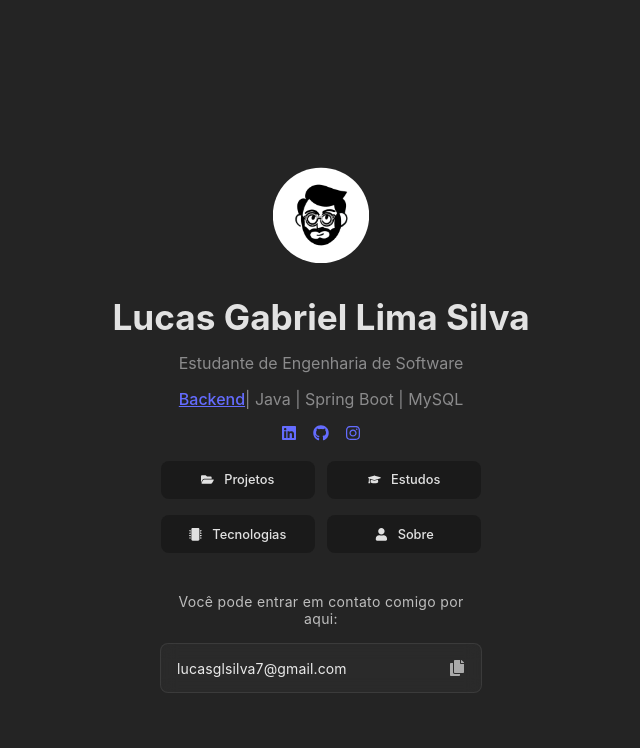
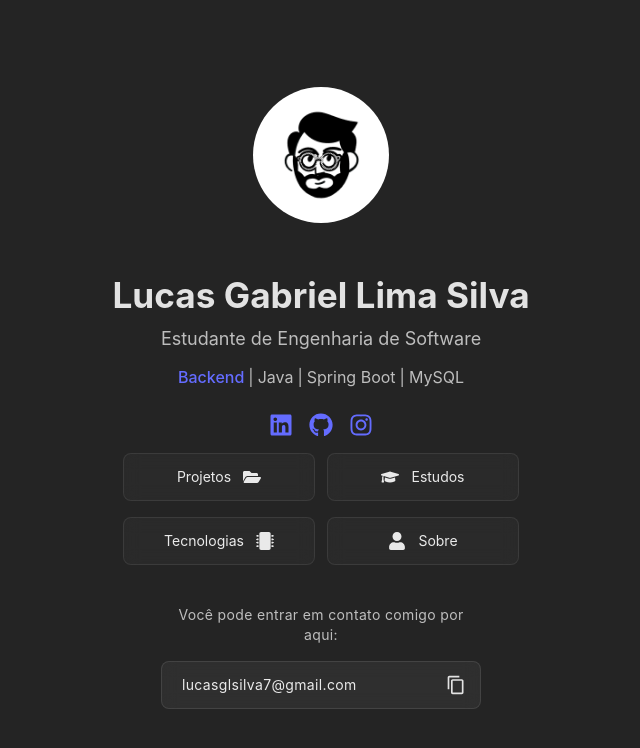
Before and after one commit to lucasgls/portifolio, a React (Vite) app: page / in a window 1280 px wide. Shown: the top 748 px of the page, without its empty margins (319-959 px from the left). Built offline with nearby package versions, Linux system fonts and the light colour scheme.

Commit message:
feat: melhorar arquitetura visual

```diff
--- a/package.json
+++ b/package.json
@@ -13,10 +13,12 @@
     "deploy": "gh-pages -d dist"
   },
   "dependencies": {
+    "@tailwindcss/vite": "^4.1.11",
     "lucide-react": "^0.487.0",
     "react": "^19.0.0",
     "react-dom": "^19.0.0",
-    "react-icons": "^5.5.0"
+    "react-icons": "^5.5.0",
+    "tailwindcss": "^4.1.11"
   },
   "devDependencies": {
     "@eslint/js": "^9.21.0",
--- /dev/null
+++ b/src/index.css
@@ -0,0 +1 @@
+@import "tailwindcss";
--- a/src/main.tsx
+++ b/src/main.tsx
@@ -1,8 +1,8 @@
 import React from 'react'
 import ReactDOM from 'react-dom/client'
 import App from './App.tsx'
+import './index.css'
 import './styles/globals.css'
-import './styles/home.css'
 
 ReactDOM.createRoot(document.getElementById('root')!).render(
   <React.StrictMode>
--- a/src/pages/Home/ContactSection/ContactSection.tsx
+++ b/src/pages/Home/ContactSection/ContactSection.tsx
@@ -1,21 +1,22 @@
-import { FaCopy } from 'react-icons/fa'
+import { MdContentCopy } from "react-icons/md";
 
 export default function ContactSection() {
   return (
-    <div className='container-copy'>
-      <p>Você pode entrar em contato comigo por aqui:</p>
-      <div className='copyDiv'>
+    <section className="flex flex-col items-center gap-4 mx-auto mt-6 mb-4 max-w-xs">
+      <p className="text-white/70 text-sm tracking-wide text-center">
+        Você pode entrar em contato comigo por aqui:
+      </p>
+
+      <div className="flex items-center w-full h-12 bg-white/5 rounded-lg border border-white/10 backdrop-blur-sm transition-all duration-200 ease-in-out hover:bg-white/6 hover:border-white/12">
         <input
           value="lucasglsilva7@gmail.com"
-          className="copyInput"
-          name='text'
-          type="text"
           readOnly
+          className="flex-1 bg-transparent px-5 text-white/90 text-sm outline-none border-none tracking-wide selection:bg-white/20"
         />
-        <button className='copyButton'>
-          <FaCopy />
+        <button className="flex items-center justify-center w-12 h-12 hover:text-white/90 active:scale-95">
+          <MdContentCopy className="w-5 h-5" />
         </button>
       </div>
-    </div>
-  )
+    </section>
+  );
 }
--- a/src/pages/Home/HeroSection/HeroSection.tsx
+++ b/src/pages/Home/HeroSection/HeroSection.tsx
@@ -2,44 +2,63 @@ import lucasLogo from '../../../assets/icon-face-whiteBG.png'
 import { FaLinkedin, FaGithub, FaInstagram } from 'react-icons/fa'
 
 export default function HeroSection() {
-    return(
-    <>
-        <div className="header">
+    return (
+        <div className="flex flex-col items-center text-center">
+            <div className="mb-6">
                 <a href="https://www.instagram.com/lucassgls/" target="_blank">
-                <img src={lucasLogo} className="logo" alt="Lucas logo"/>
+                    <img
+                        src={lucasLogo}
+                        className="h-40 p-3 rounded-full transition-all duration-300 hover:drop-shadow-[0_0_2em_rgba(244,244,244,0.67)]"
+                        alt="Lucas logo"
+                    />
                 </a>
             </div>
 
-        <div className='bio-header'>
-            <h1>Lucas Gabriel Lima Silva</h1>
-            <p>Estudante de Engenharia de Software</p>
-            <p>
-                <a href="https://www.alura.com.br/artigos/backend?srsltid=AfmBOorHIurbTU-VeUMK_uNDc7URi0UyhLlSD8AVWeMf_j1eYFgNifek" target='_blank'>
-                    <u>Backend</u>
+            <div className="mb-6">
+                <h1 className="text-4xl font-bold text-white/90 mb-2 leading-tight">Lucas Gabriel Lima Silva</h1>
+                <p className="text-white/70 text-lg mb-3">Estudante de Engenharia de Software</p>
+                <p className="text-white/70 text-base">
+                    <a
+                        href="https://www.alura.com.br/artigos/backend?srsltid=AfmBOorHIurbTU-VeUMK_uNDc7URi0UyhLlSD8AVWeMf_j1eYFgNifek"
+                        target='_blank'
+                        className="text-blue-400 hover:text-blue-300 underline transition-colors duration-200"
+                    >
+                        Backend
                     </a>
-                | Java | Spring Boot | MySQL
+                    <span className="mx-1">|</span>
+                    <span>Java</span>
+                    <span className="mx-1">|</span>
+                    <span>Spring Boot</span>
+                    <span className="mx-1">|</span>
+                    <span>MySQL</span>
                 </p>
             </div>
 
-        <div className='social'>
-            <div className='linkedin'>
-                <a href="https://www.linkedin.com/in/lucasgls/" target='_blank'>
+            <div className="flex gap-4">
+                <a
+                    href="https://www.linkedin.com/in/lucasgls/"
+                    target='_blank'
+                    className="text-2xl text-white/70 hover:text-blue-400 transition-colors duration-200"
+                >
                     <FaLinkedin />
                 </a>
-            </div>
 
-            <div className='github'>
-                <a href="https://github.com/lucasgls" target='_blank'>
+                <a
+                    href="https://github.com/lucasgls"
+                    target='_blank'
+                    className="text-2xl text-white/70 hover:text-white transition-colors duration-200"
+                >
                     <FaGithub />
                 </a>
-            </div>
 
-            <div className='instagram'>
-                <a href="https://www.instagram.com/lucassgls/" target='_blank'>
+                <a
+                    href="https://www.instagram.com/lucassgls/"
+                    target='_blank'
+                    className="text-2xl text-white/70 hover:text-pink-400 transition-colors duration-200"
+                >
                     <FaInstagram />
                 </a>
             </div>
         </div>
-    </>
     )
 }
--- a/src/pages/Home/Home.tsx
+++ b/src/pages/Home/Home.tsx
@@ -9,7 +9,7 @@ interface HomeProps {
 
 export default function Home({ onNavigate, currentPage }: HomeProps) {
   return (
-    <div className="home-page">
+    <div className="min-h-screen flex flex-col justify-center items-center text-center p-8">
       <HeroSection />
       <NavigationButtons onNavigate={onNavigate} currentPage={currentPage} />
       <ContactSection />
--- a/src/pages/Home/NavigationButtons/NavigationButtons.tsx
+++ b/src/pages/Home/NavigationButtons/NavigationButtons.tsx
@@ -11,28 +11,31 @@ export default function NavigationButtons({ onNavigate }: NavigationButtonsProps
   }
 
   return (
-    <div className="container">
-      <div className="container1">
-        <button onClick={() => handleNavigation('projects')}>
-          <FaFolderOpen />
-          <p>Projetos</p>
+    <div className="flex gap-3 flex-wrap justify-center items-center my-4">
+      <div className="flex flex-col gap-4">
+        <button
+          onClick={() => handleNavigation('projects')}
+          className="flex items-center justify-center gap-3 text-sm px-3 py-2 w-48 h-12 bg-white/[0.03] border border-white/[0.08] rounded-lg text-white/90 hover:bg-white/[0.05] hover:border-white/[0.12] transition-all duration-200 ease-[cubic-bezier(0.4,0,0.2,1)] backdrop-blur-[8px]"
+        >
+          <span>Projetos</span>
+          <FaFolderOpen className="text-lg" />
         </button>
 
-        <button>
-          <FaMicrochip />
-          <p>Tecnologias</p>
+        <button className="flex items-center justify-center gap-3 text-sm px-3 py-2 w-48 h-12 bg-white/[0.03] border border-white/[0.08] rounded-lg text-white/90 hover:bg-white/[0.05] hover:border-white/[0.12] transition-all duration-200 ease-[cubic-bezier(0.4,0,0.2,1)] backdrop-blur-[8px]">
+          <span>Tecnologias</span>
+          <FaMicrochip className="text-lg" />
         </button>
       </div>
 
-      <div className="container2">
-        <button>
-          <FaGraduationCap />
-          <p>Estudos</p>
+      <div className="flex flex-col gap-4">
+        <button className="flex items-center justify-center gap-3 text-sm px-3 py-2 w-48 h-12 bg-white/[0.03] border border-white/[0.08] rounded-lg text-white/90 hover:bg-white/[0.05] hover:border-white/[0.12] transition-all duration-200 ease-[cubic-bezier(0.4,0,0.2,1)] backdrop-blur-[8px]">
+          <FaGraduationCap className="text-lg" />
+          <span>Estudos</span>
         </button>
 
-        <button>
-          <FaUser />
-          <p>Sobre</p>
+        <button className="flex items-center justify-center gap-3 text-sm px-3 py-2 w-48 h-12 bg-white/[0.03] border border-white/[0.08] rounded-lg text-white/90 hover:bg-white/[0.05] hover:border-white/[0.12] transition-all duration-200 ease-[cubic-bezier(0.4,0,0.2,1)] backdrop-blur-[8px]">
+          <FaUser className="text-lg" />
+          <span>Sobre</span>
         </button>
       </div>
     </div>
--- a/src/styles/globals.css
+++ b/src/styles/globals.css
@@ -1,92 +1,60 @@
+/* =========================
+   Variáveis Globais
+========================= */
 :root {
-  --primary-color: #646cff;
-  --primary-hover: #535bf2;
+  --color-primary: #646cff;
+  --color-primary-hover: #535bf2;
+
   --bg-primary: #242424;
   --bg-secondary: #1a1a1a;
+
   --text-primary: rgba(255, 255, 255, 0.87);
   --text-secondary: #8b8b8c;
+
   --border-color: #444;
   --border-radius: 8px;
-  --transition: all 0.3s ease;
+
+  --transition-default: all 0.3s ease;
 }
 
+/* =========================
+   Base
+========================= */
 body {
-  font-family: -apple-system, BlinkMacSystemFont, "Segoe UI", Roboto,
-    sans-serif;
   margin: 0;
   min-width: 320px;
   min-height: 100vh;
-  background-color: #242424;
-  color: rgba(255, 255, 255, 0.87);
+  background-color: var(--bg-primary);
+  color: var(--text-primary);
+
+  font-family: -apple-system, BlinkMacSystemFont, "Segoe UI", Roboto, sans-serif;
   font-synthesis: none;
   text-rendering: optimizeLegibility;
   -webkit-font-smoothing: antialiased;
   -moz-osx-font-smoothing: grayscale;
 }
 
-.btn-primary {
-  background-color: #1a1a1a;
-  color: white;
-  border: 1px solid transparent;
-  border-radius: 8px;
-  padding: 12px 20px;
-  font-weight: 500;
-  cursor: pointer;
-  transition: all 0.3s ease;
-}
-
-.btn-primary:hover {
-  border-color: #646cff;
-}
 #root {
-  min-height: 100vh;
   margin: 0;
   padding: 0;
-}
-
-a {
-  font-weight: 500;
-  color: #646cff;
-  text-decoration: inherit;
-}
-
-a:hover {
-  color: #535bf2;
-}
-
-body {
-  margin: 0;
-  min-width: 320px;
   min-height: 100vh;
-  background-color: #242424;
-  color: rgba(255, 255, 255, 0.87);
 }
 
 h1 {
   font-size: 2.2em;
   line-height: 1.1;
-  color: rgba(255, 255, 255, 0.87);
+  color: var(--text-primary);
   margin: 0.5em 0 0.3em 0;
+  font-weight: bold;
 }
 
-button {
-  border-radius: 8px;
-  border: 1px solid transparent;
-  padding: 0.6em 1.2em;
-  font-size: 1em;
+a {
   font-weight: 500;
-  font-family: inherit;
-  background-color: #1a1a1a;
-  color: rgba(255, 255, 255, 0.87);
-  cursor: pointer;
-  transition: border-color 0.25s;
+  color: var(--color-primary);
+  text-decoration: inherit;
+  transition: var(--transition-default);
 }
 
-button:hover {
-  border-color: #646cff;
+a:hover {
+  color: var(--color-primary-hover);
 }
-
-button:focus,
-button:focus-visible {
-  outline: 4px auto -webkit-focus-ring-color;
-}
--- a/src/styles/home.css
+++ /dev/null
@@ -1,158 +0,0 @@
-/* Home Page Styles */
-.home-page {
-  min-height: 100vh;
-  display: flex;
-  flex-direction: column;
-  justify-content: center;
-  align-items: center;
-  text-align: center;
-  padding: 2rem;
-}
-
-.logo {
-  height: 6em;
-  padding: 0.8em;
-  border-radius: 50%;
-  transition: filter 300ms;
-}
-
-.logo:hover {
-  filter: drop-shadow(0 0 2em #f4f4f4aa);
-}
-
-.bio-header {
-  color: black;
-}
-
-.bio-header p {
-  color: var(--text-secondary);
-}
-
-.social {
-  display: inline-flex;
-  gap: 1em;
-  text-decoration: none;
-}
-
-.container {
-  margin: 1em;
-  display: flex;
-  gap: 0.8em;
-  flex-wrap: wrap;
-  justify-content: center;
-  align-items: center;
-}
-
-.container1, .container2 {
-  display: flex;
-  flex-direction: column;
-  gap: 1em;
-}
-
-.container button {
-  display: flex;
-  align-items: center;
-  justify-content: center;
-  gap: 0.8em;
-  font-size: 0.8rem;
-  padding: 0.3em 0.8em;
-  width: 12em;
-  height: 3em;
-}
-
-.container-copy {
-  display: flex;
-  flex-direction: column;
-  align-items: center;
-  gap: 1rem;
-  margin: 1.5rem auto 1rem;
-  max-width: 320px;
-}
-
-.container-copy p {
-  margin: 0;
-  color: rgba(255, 255, 255, 0.7);
-  font-size: 0.875rem;
-  font-weight: 400;
-  letter-spacing: 0.025em;
-  text-align: center;
-}
-
-.copyDiv {
-  display: flex;
-  align-items: center;
-  background-color: rgba(255, 255, 255, 0.03);
-  padding: 0;
-  border-radius: 8px;
-  border: 1px solid rgba(255, 255, 255, 0.08);
-  gap: 0;
-  width: 100%;
-  height: 48px;
-  transition: all 0.2s cubic-bezier(0.4, 0, 0.2, 1);
-  backdrop-filter: blur(8px);
-}
-
-.copyDiv:hover {
-  border-color: rgba(255, 255, 255, 0.12);
-  background-color: rgba(255, 255, 255, 0.05);
-}
-
-.copyInput {
-  background-color: transparent;
-  border: none;
-  color: rgba(255, 255, 255, 0.9);
-  font-family: -apple-system, BlinkMacSystemFont, 'Segoe UI', Roboto, sans-serif;
-  font-size: 0.875rem;
-  font-weight: 400;
-  flex: 1;
-  outline: none;
-  padding: 0 16px;
-  letter-spacing: 0.01em;
-}
-
-.copyInput::selection {
-  background-color: rgba(255, 255, 255, 0.2);
-}
-
-.copyButton {
-  background-color: transparent;
-  color: rgba(255, 255, 255, 0.6);
-  border: none;
-  border-radius: 0 7px 7px 0;
-  padding: 0;
-  cursor: pointer;
-  transition: all 0.2s cubic-bezier(0.4, 0, 0.2, 1);
-  display: flex;
-  align-items: center;
-  justify-content: center;
-  width: 48px;
-  height: 46px;
-  position: relative;
-}
-
-.copyButton:hover {
-  color: rgba(255, 255, 255, 0.9);
-  background-color: rgba(255, 255, 255, 0.05);
-}
-
-.copyButton:active {
-  color: rgba(255, 255, 255, 1);
-  background-color: rgba(255, 255, 255, 0.08);
-  transform: scale(0.98);
-}
-
-@keyframes logo-spin {
-  from { transform: rotate(0deg); }
-  to { transform: rotate(360deg); }
-}
-
-@keyframes fadeIn {
-  from { opacity: 0; transform: translateY(20px); }
-  to { opacity: 1; transform: translateY(0); }
-}
-
-@media (prefers-reduced-motion: no-preference) {
-  a:nth-of-type(2) .logo {
-    animation: logo-spin infinite 20s linear;
-  }
-}
--- a/vite.config.ts
+++ b/vite.config.ts
@@ -1,8 +1,9 @@
 import { defineConfig } from 'vite'
 import react from '@vitejs/plugin-react'
+import tailwindcss from '@tailwindcss/vite'
 
 // https://vite.dev/config/
 export default defineConfig({
-  plugins: [react()],
+  plugins: [react(), tailwindcss()],
   base: "/portifolio",
 })
```
Also changed, not shown: 1 other file (tests, documents, lock files or other folders). Lines whose indentation alone changed are shown as unchanged.
